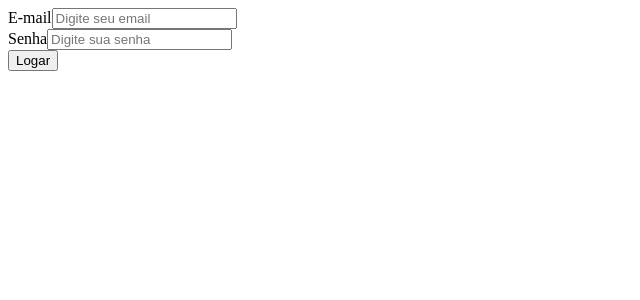
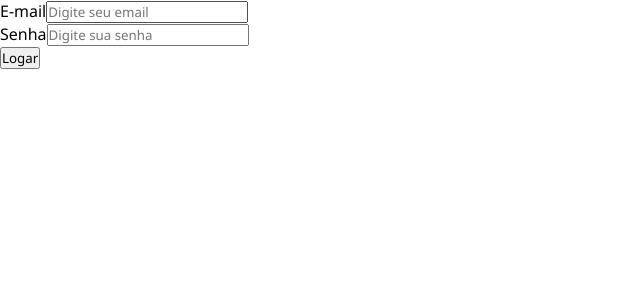
Before and after one commit to anaPaulaSantosM/consulta-usuario-ceps, a React (Vite) app: page / in a window 1280 px wide. Shown: the top 300 px of the page, without its empty margins (0-640 px from the left). Built offline with nearby package versions, Linux system fonts and the light colour scheme.

Commit message:
Criando arquivo global de estilos

```diff
--- /dev/null
+++ b/src/global.style.jsx
@@ -0,0 +1,12 @@
+import { createGlobalStyle } from "styled-components";
+
+export const GlobalStyle = createGlobalStyle`
+
+* {
+    margin: 0;
+    padding:0;
+    box-sizing: border-box;
+    outline: none;
+    font-family: 'Segoe UI', Arial, Helvetica, sans-serif;
+}
+`
--- a/src/main.jsx
+++ b/src/main.jsx
@@ -1,9 +1,11 @@
 import React from 'react'
 import ReactDOM from 'react-dom/client'
 import App from './App.jsx'
+import { GlobalStyle } from './global.style.jsx'
 
 ReactDOM.createRoot(document.getElementById('root')).render(
   <React.StrictMode>
+    <GlobalStyle/>
     <App />
   </React.StrictMode>,
 )
```
